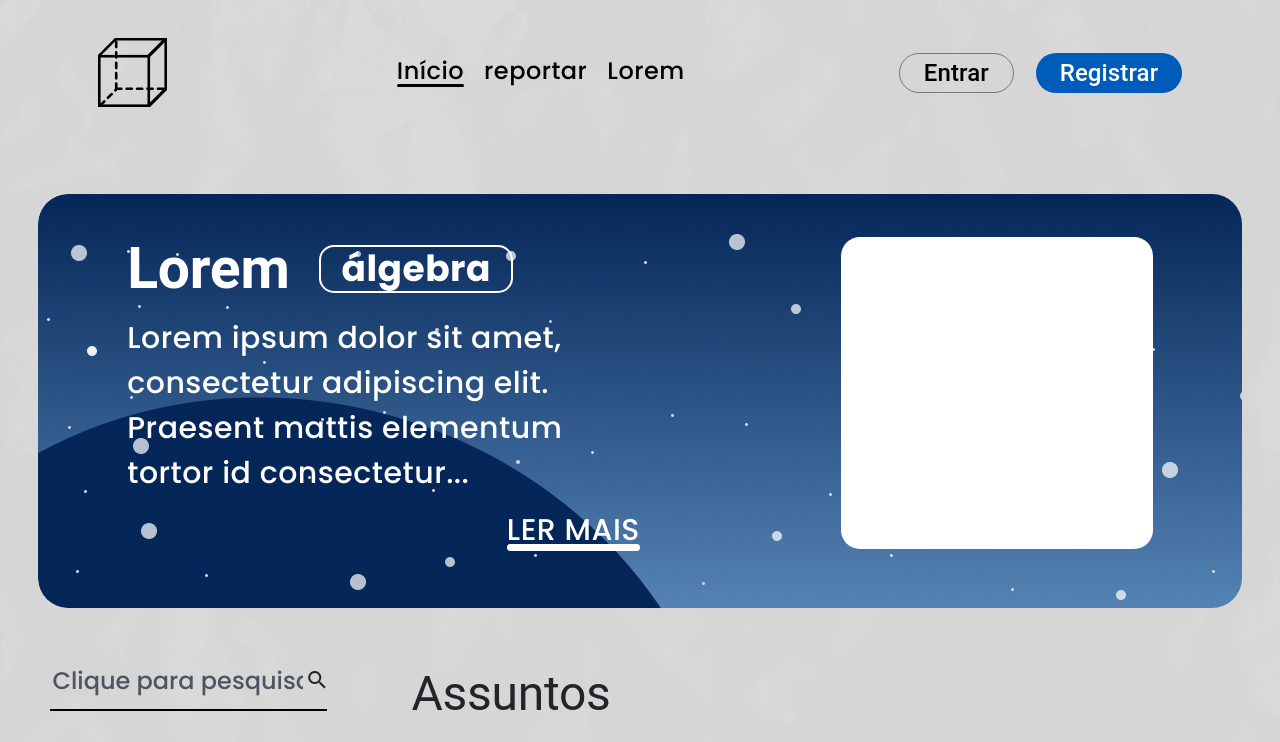
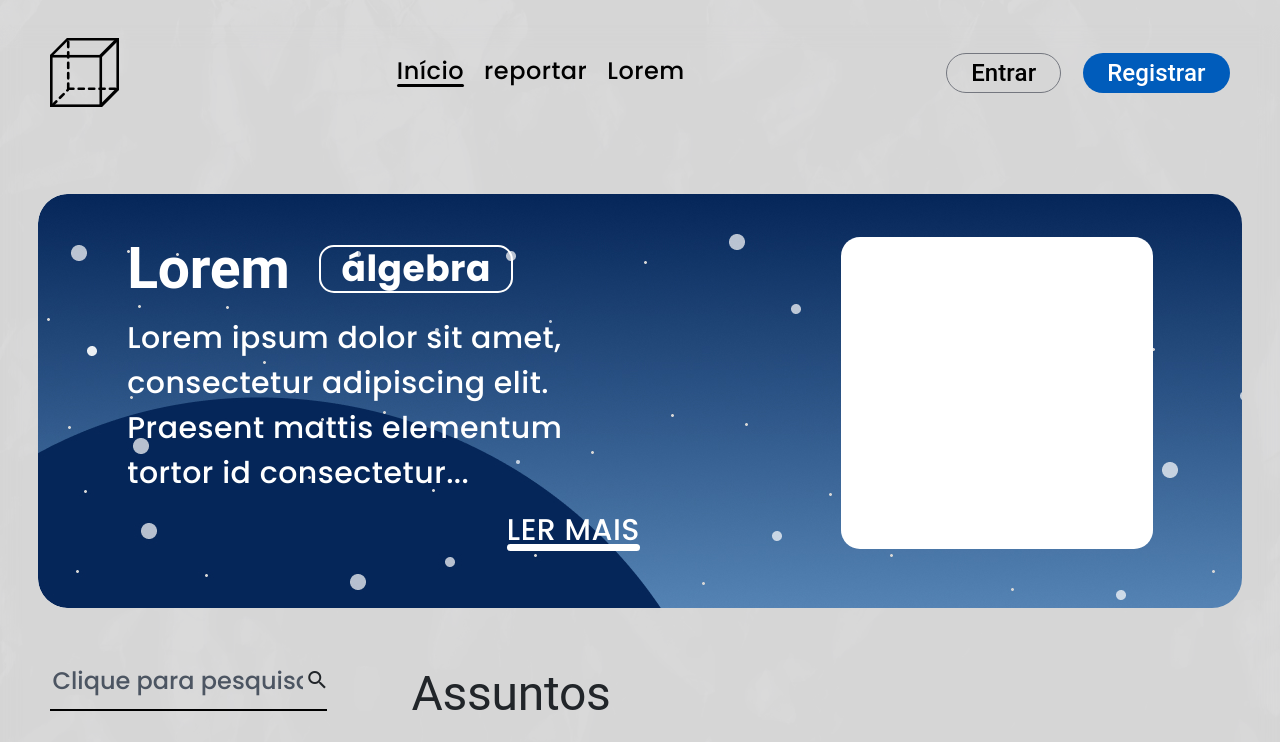
Before and after one commit to isaque-dantas/matemates.client, an Angular app: page / in a window 1280 px wide. Shown: the top 742 px of the page. Built offline with nearby package versions, Linux system fonts and the light colour scheme.

Commit message:
fix: takes app-header out of the .container class

```diff
--- a/src/app/components/pages/dashboard/dashboard.component.html
+++ b/src/app/components/pages/dashboard/dashboard.component.html
@@ -1,5 +1,5 @@
+<app-header></app-header>
 <div class="container">
-  <app-header></app-header>
   <section>
     <div class="row">
       <div class="d-flex align-items-center background w-100">
```
